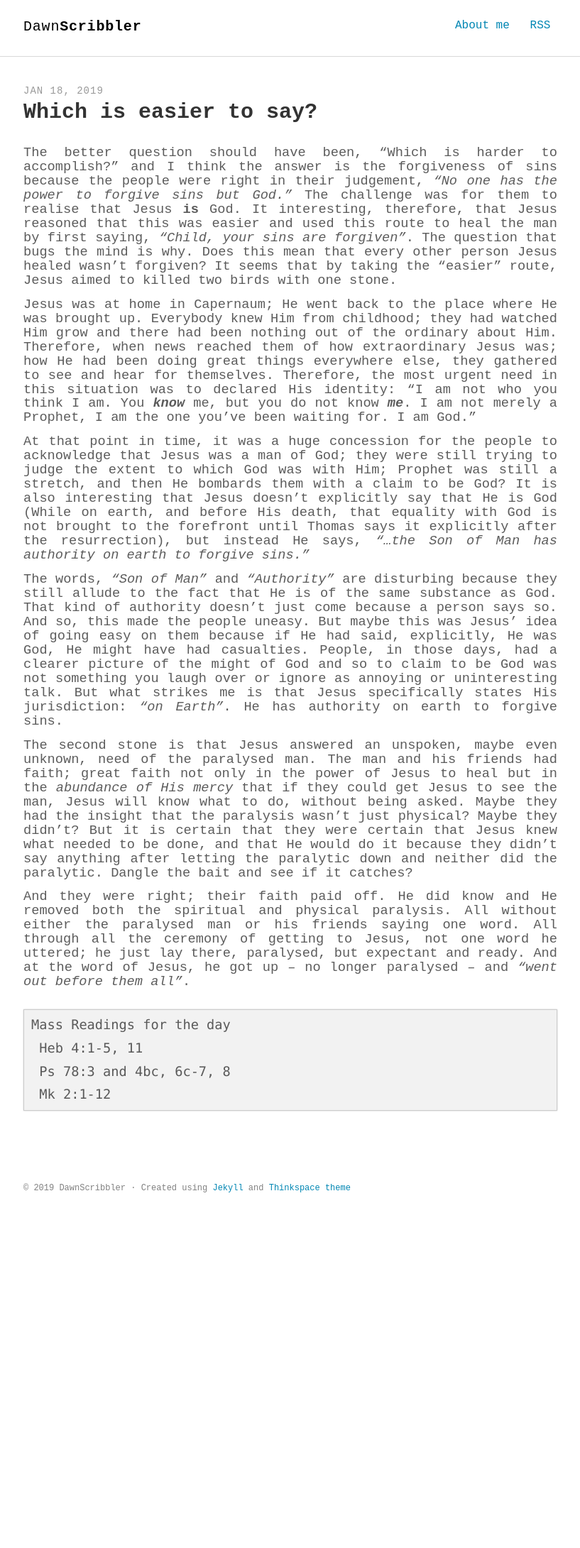
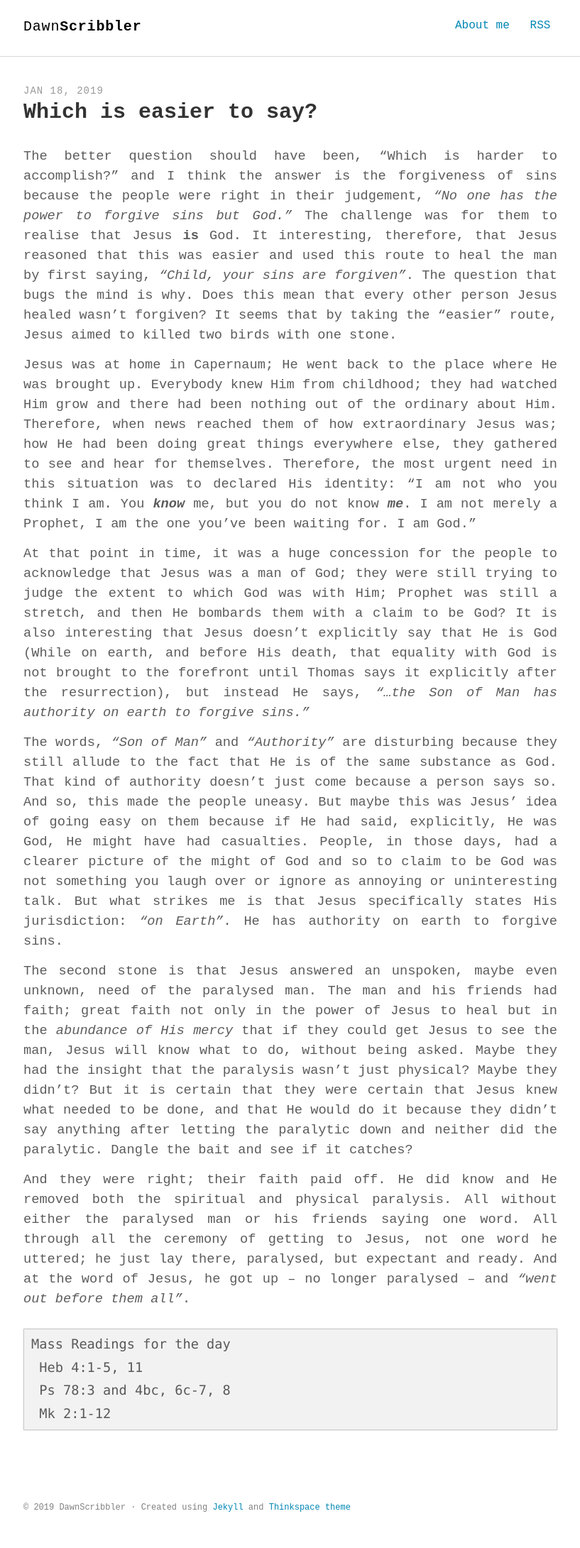
Before and after one commit to soulatcrossroad/dawnscribbler.github.io, a Jekyll site: the page built from _posts/2019-01-18-which-is-easier-to-say.md, in a window 1280 px wide. Shown: the whole page at 71% size, without its empty margins (231-1048 px from the left). Built offline with Jekyll 4.4.1, drawn with Linux system fonts in a browser that asks for light colours; some web fonts are replaced; before the commit the page ends 1731 px from its top, so only the background shows below that.

Commit message:
Update post.html

```diff
--- a/_layouts/post.html
+++ b/_layouts/post.html
@@ -8,10 +8,9 @@ layout: default
     <h1 class="post-title" itemprop="name headline">{{ page.title }}</h1>
   </header>
   <div class="post-content" itemprop="articleBody">
-    <div style="text-align: justify"><span style='font-size:14.0pt;line-height:107%;'>
+    <div style="text-align: justify; font-size:14.0pt;">
       {{ content }}
     {% include post-share.html %}
-      </span>
       </div>
   </div>
 </article>
```
